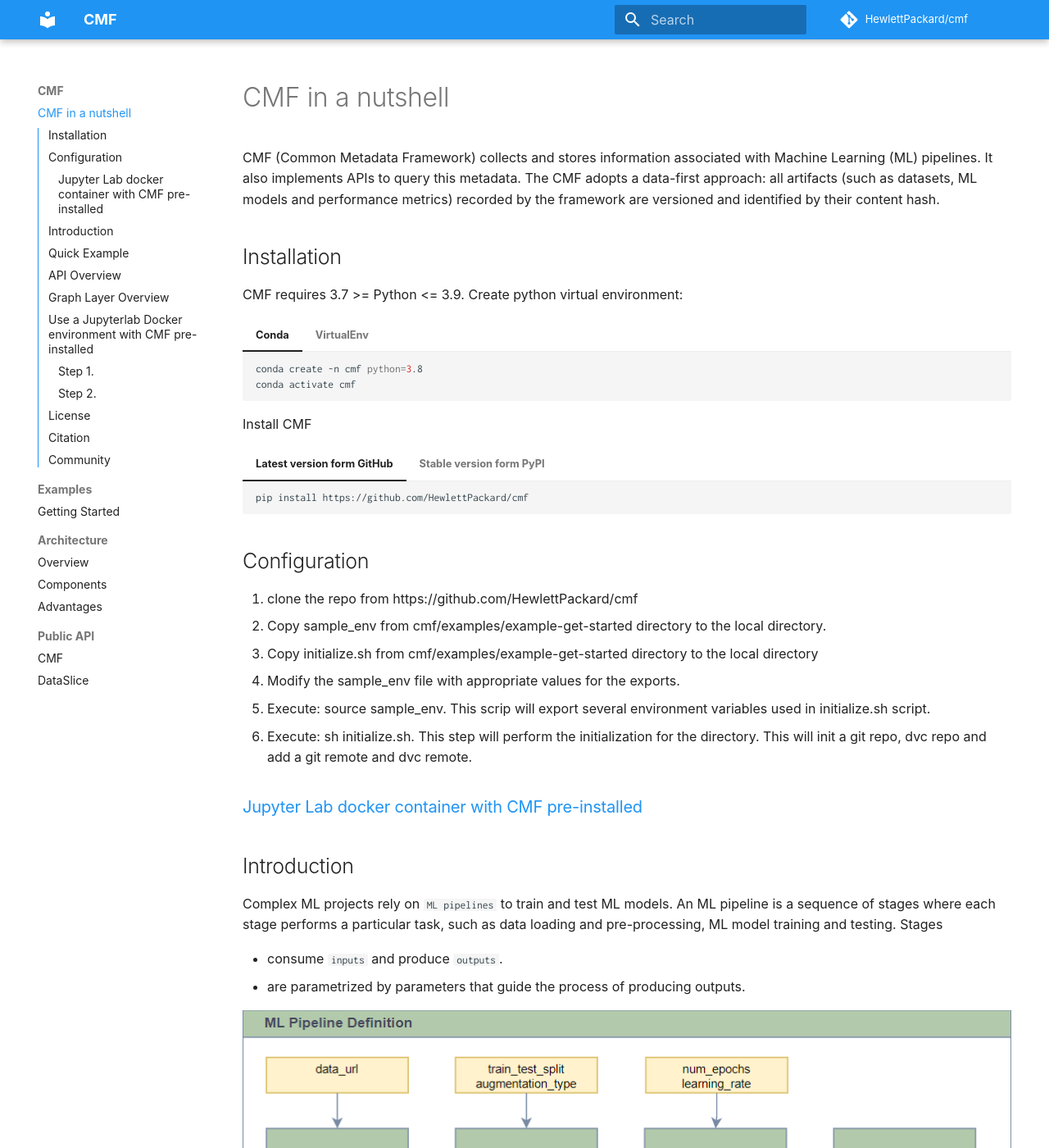
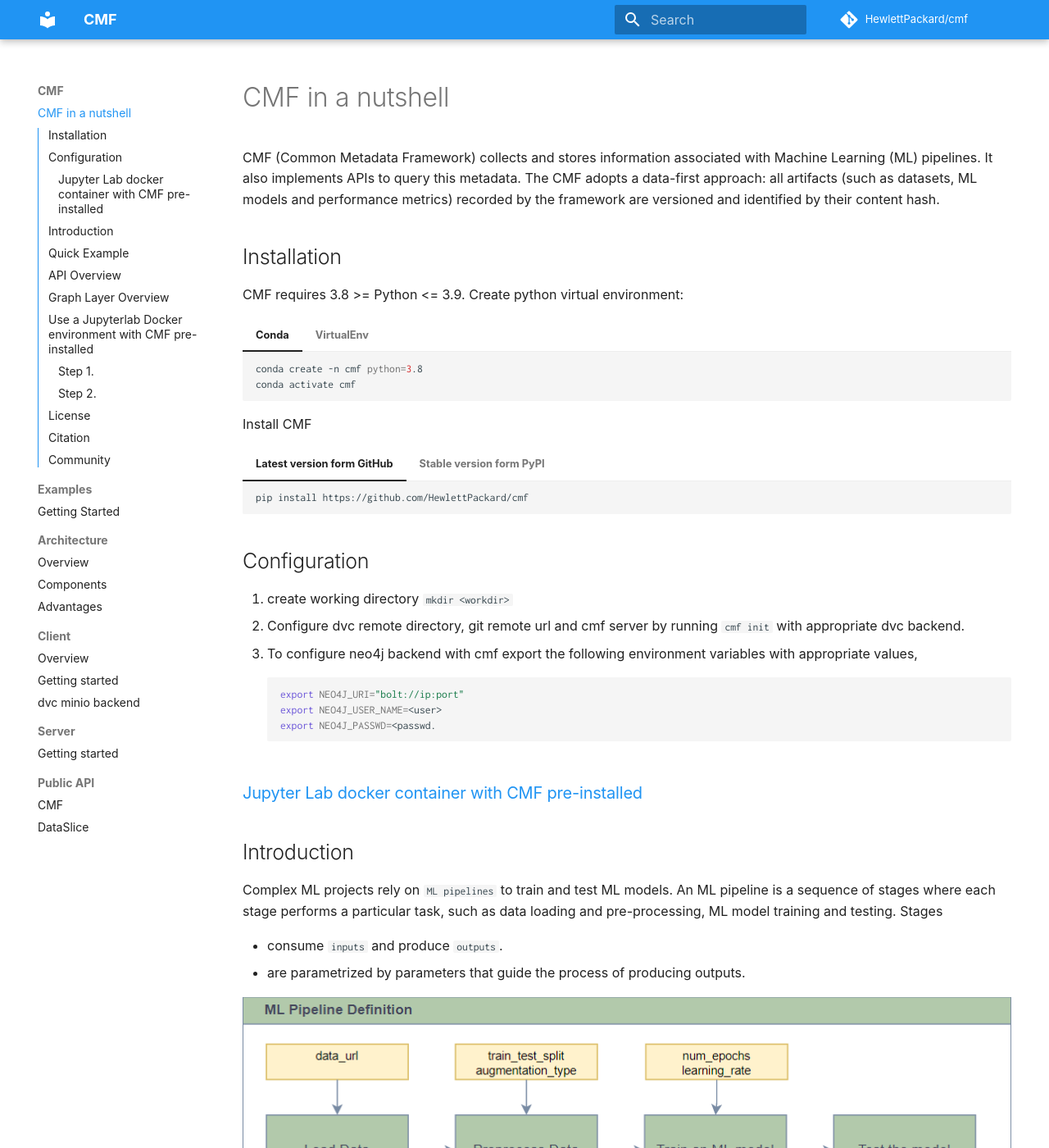
Before and after one commit to HewlettPackard/cmf, an MkDocs documentation site: the page built from docs/index.md, in a window 1280 px wide and 1400 px high. Shown: the whole window at 82% size. Built offline with MkDocs 1.6.1 and Material for MkDocs 9.7.7, drawn with Linux system fonts in a browser that asks for light colours; some web fonts are replaced; comment, search, counter and statistics services are not loaded.

Commit message:
Remove the supportability for python 3.7

````diff
--- a/docs/index.md
+++ b/docs/index.md
@@ -5,7 +5,7 @@
 models and performance metrics) recorded by the framework are versioned and identified by their content hash.
 
 ## Installation
-CMF requires 3.7 >= Python <= 3.9. Create python virtual environment:
+CMF requires 3.8 >= Python <= 3.9. Create python virtual environment:
 
 === "Conda"
     ```shell
@@ -32,12 +32,14 @@
     # pip install cmflib
     ```
 ## Configuration
-1. clone the repo from https://github.com/HewlettPackard/cmf
-2. Copy sample_env from cmf/examples/example-get-started directory to the local directory.
-3. Copy initialize.sh from cmf/examples/example-get-started directory to the local directory
-4. Modify the sample_env file with appropriate values for the exports.
-5. Execute: source sample_env. This scrip will export several environment variables used in initialize.sh script.
-6. Execute: sh initialize.sh. This step will perform the initialization for the directory. This will init a git repo, dvc repo and add a git remote and dvc remote.
+1. create working directory `mkdir <workdir>`
+2. Configure dvc remote directory, git remote url and cmf server by running `cmf init` with appropriate dvc backend.
+3. To configure neo4j backend with cmf export the following environment variables with appropriate values,
+   ```shell
+   export NEO4J_URI="bolt://ip:port"
+   export NEO4J_USER_NAME=<user>
+   export NEO4J_PASSWD=<passwd.
+   ```
 
 ### [Jupyter Lab docker container with CMF pre-installed](#docker-section)
 ## Introduction
--- a/mkdocs.yaml
+++ b/mkdocs.yaml
@@ -83,6 +83,12 @@
       - Overview: architecture/overview.md
       - Components: architecture/components.md
       - Advantages: architecture/advantages.md
+  - Client:
+      - Overview: cmf_client/cmf_client.md
+      - Getting started: cmf_client/step-by-step.md
+      - dvc minio backend: cmf_client/minio-server.md
+  - Server:
+      - Getting started: cmf_server/cmf-server.md
   - Public API:
       - CMF: api/public/cmf.md
       - DataSlice: api/public/dataslice.md
````
Also changed, not shown: 1 other file.
